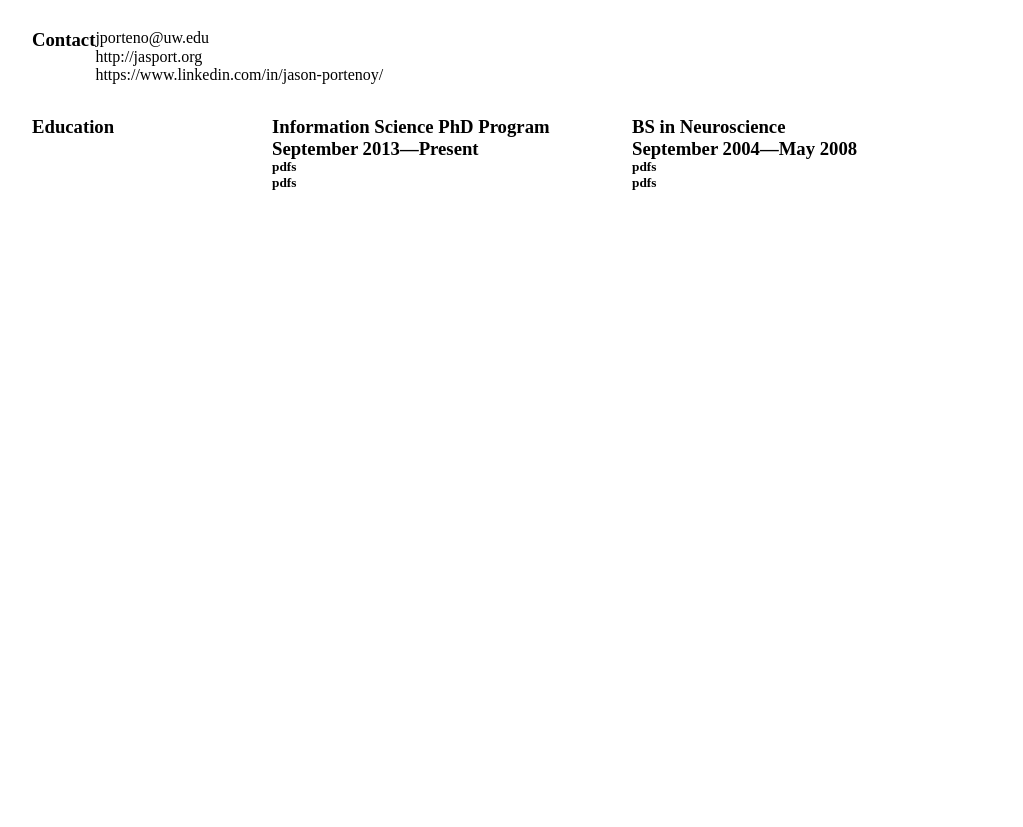
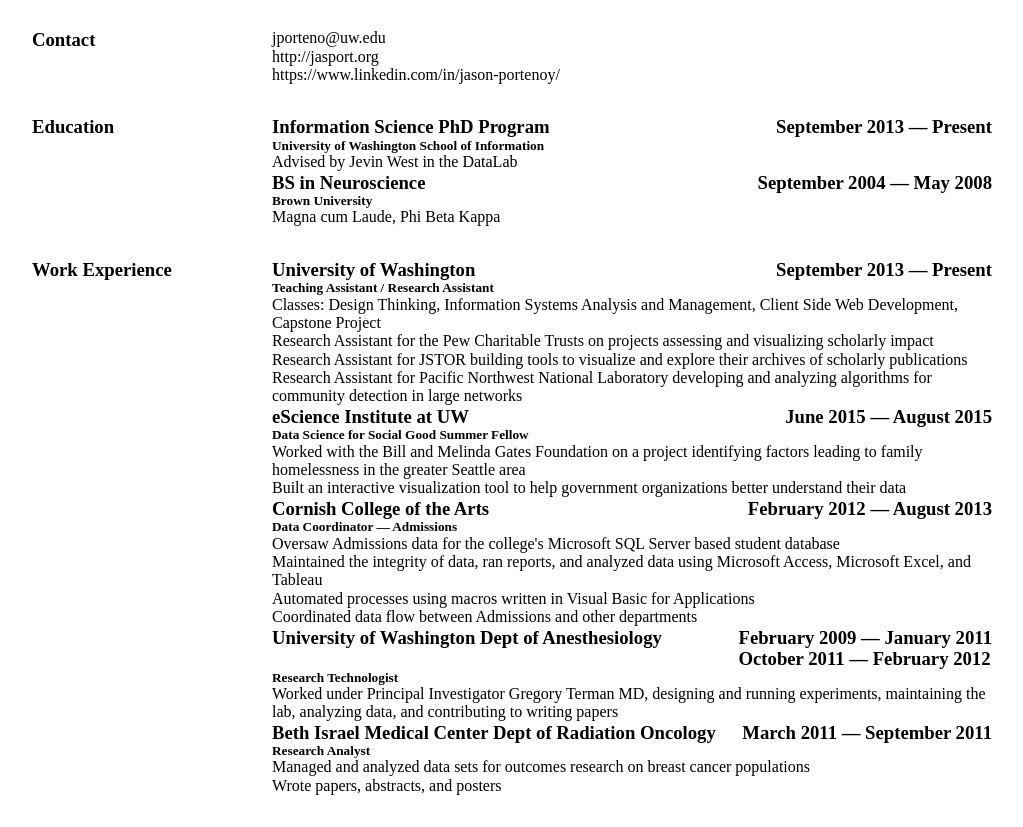
Before and after one commit to h1-the-swan/resume_html, a plain HTML site: page json-data/index.html in a window 1280 px wide. Shown: the part 61-888 px from the top of the page, without its empty margins (128-1151 px from the left). Before the commit the page ends 800 px from the top, so only its background shows below. Drawn offline with nearby package versions, Linux system fonts and the light colour scheme.

Commit message:
WIP json to html resume. working so far

```diff
--- a/json-data/index.html
+++ b/json-data/index.html
@@ -12,6 +12,64 @@
 			<div id="resume-title"></div>
 			<div id="resume-main">
 
+				<div id="resume-section-contact" class="resume-section row">
+					<div id="resume-contact-label" class="row-label">
+						<h3>Contact</h3>
+					</div>  <!--/resume-contact-label-->
+					<div id="resume-contact-content" class="row-content">
+						<ul>
+						</ul>
+					</div>  <!--/resume-contact-content-->
+				</div>  <!--/resume-section-contact-->
+
+				<div id="resume-section-education" class="resume-section row">
+					<div id="resume-education-label" class="row-label">
+						<h3>Education</h3>
+					</div>  <!--/resume-education-label-->
+					<div id="resume-education-content" class="row-content ">
+						<div class="item">
+							<div class="row">
+								<div class="item-name row-header">
+									<h3>degree</h3>
+								</div>
+								<div class="item-dates row-header">
+									<h3>june 2001 — august 2001</h3>
+									<h3>june 2001 — august 2001</h3>
+								</div>
+							</div>
+							<div class="item-name2"><h5>Schjool</h5></div>
+							<div class="item-list">
+								<ul>
+								</ul>
+							</div>
+						</div>  <!-- /.item -->
+					</div>  <!--/resume-education-content-->
+				</div>  <!--/resume-section-education-->
+
+				<div id="resume-section-work-experience" class="resume-section row">
+					<div id="resume-work-experience-label" class="row-label">
+						<h3>work-experience</h3>
+					</div>  <!--/resume-work-experience-label-->
+					<div id="resume-work-experience-content" class="row-content ">
+						<div class="item">
+							<div class="row">
+								<div class="item-name row-header">
+									<h3>degree</h3>
+								</div>
+								<div class="item-dates row-header">
+									<h3>june 2001 — august 2001</h3>
+									<h3>june 2001 — august 2001</h3>
+								</div>
+							</div>
+							<div class="item-name2"><h5>Schjool</h5></div>
+							<div class="item-list">
+								<ul>
+								</ul>
+							</div>
+						</div>  <!-- /.item -->
+					</div>  <!--/resume-work-experience-content-->
+				</div>  <!--/resume-section-work-experience-->
+
 			</div>  <!--/resume-main-->
 		</div>  <!--/resume-container-->
 		<script src="//ajax.googleapis.com/ajax/libs/jquery/3.2.1/jquery.min.js"></script>
--- a/json-data/resume.css
+++ b/json-data/resume.css
@@ -19,7 +19,6 @@
 .row-nested {
 	/* flex-wrap: nowrap; */
 	/* justify-content: space-between; */
-	flex: 3;
 }
 
 .resume-section {
@@ -40,16 +39,15 @@
 }
 
 .row-content {
-	/* flex: 3 3 auto; */
-	flex: 3 3 100%;
+	flex: 3;
 }
 
 .row-header {
-	flex: 1 1 50%;
+	/* flex: 1 1 50%; */
 }
 
 .row-oneline {
-	flex: 1 1 100%;
+	/* flex: 1 1 100%; */
 }
 
 @media all and ( min-width: 480px ) {
--- a/json-data/resume.js
+++ b/json-data/resume.js
@@ -3,69 +3,68 @@
 	var $container = $( '#resume-container' );
 	$( '#resume-title' ).append( $( '<h1>' ).text( data['Title'] ) );
 
-	function getSectionDiv(slug) {
-		return $( '<div id="resume-section-' + slug + '" class="resume-section row">');
-	}
-
-	function getLabelDiv(label, slug) {
-		var $div = $( '<div id="resume-' + slug + '-label" class="row-label">' );
-		$div.append( $( '<h3>' ).text(label) );
-		return $div;
-	}
-
-	function getContentDiv(slug) {
-		return $( '<div id="resume-' + slug + '-content" class="row-content">' );
-	}
-
-	var $resumeMain = $( '#resume-main' );
-
 	// Contact
 	var sectionName = 'Contact';
 	var slug = convertToSlug(sectionName);
 	var thisData = data.sections[sectionName];
-	var $sectionDiv = getSectionDiv(slug);
-	$sectionDiv.append( getLabelDiv(sectionName, slug) );
-	var $ul = $( '<ul>' );
+	var $section = $( '#resume-section-' + slug );
+	$section.find( '.row-label' ).html( $( '<h3>' ).text( sectionName ) );
+	var $content = $section.find( '.row-content' );
+	var $ul = $content.find( 'ul' );
 	for (var i = 0, len = thisData.length; i < len; i++) {
-		$ul.append( $( '<li>' ).text(thisData[i]));
+		$ul.append( $( '<li>' ).text( thisData[i] ) );
 	}
-	var $contentDiv = getContentDiv(slug);
-	$contentDiv.append( $ul );
-	$sectionDiv.append( $contentDiv );
-	console.log($sectionDiv);
-	$resumeMain.append( $sectionDiv );
 
-	function getItem(itemData, slug) {
-		var $contentDiv = getContentDiv(slug);
-		// $contentDiv.addClass( 'row-nested' );
-		// $contentDiv.addClass( 'row' );
-		var $name = $( '<div class="row-header">' );
-		$name.append( $( '<h3>' ).text( itemData.name ) );
-		$contentDiv.append( $name );
-
-		var $dates = $( '<div class="row-header">' );
-		for (var i = 0, len = itemData.dates.length; i < len; i++) {
-			$dates.append( $( '<h3>' ).text( itemData.dates[i].start + '—' + itemData.dates[i].end) );
+	function sectionWithItems(sectionName) {
+		var slug = convertToSlug(sectionName);
+		var thisData = data.sections[sectionName];
+		var $section = $( '#resume-section-' + slug );
+		$section.find( '.row-label' ).html( $( '<h3>' ).text( sectionName ) );
+		var $content = $section.find( '.row-content' );
+		var $itemTemplate = $content.find( '.item' );
+		for (var j = 0; j < thisData.length; j++) {
+			var itemData = thisData[j];
+			console.log(thisData.length);
+			var $item = $itemTemplate.clone();
+			$item.find( '.item-name' ).html( $( '<h3>' ).text( itemData['name'] ) );
+			$item.find( '.item-dates' ).html( '' );  // clear it
+			for (var i = 0, len = itemData['dates'].length; i < len; i++) {
+				var datesData = itemData['dates'][i]
+				var $date = $( '<h3>' ).text( datesData.start + ' — ' + datesData.end );
+				$item.find( '.item-dates' ).append( $date );
+			}
+			$item.find( '.item-name2' ).html( $( '<h5>' ).text( itemData['name2'] ) );
+			var $ul = $item.find( '.item-list ul' );
+			for (var i = 0, len = itemData['list'].length; i < len; i++) {
+				$ul.append( $( '<li>' ).text( itemData['list'][i] ) );
+			}
+			$content.append( $item );
 		}
-		$contentDiv.append( $dates );
-		$contentDiv.append( $( '<div class="row-oneline">' ).append( $('<h5>').text('pdfs')));
-		$contentDiv.append( $( '<div class="row-oneline">' ).append( $('<h5>').text('pdfs')));
-		return $contentDiv;
+		$itemTemplate.remove();
 	}
 
 	// Education
 	var sectionName = 'Education';
-	var slug = convertToSlug(sectionName);
-	var thisData = data.sections[sectionName];
-	var $sectionDiv = getSectionDiv(slug);
-	$sectionDiv.append( getLabelDiv(sectionName, slug) );
-	// $sectionDiv.append( getItem(thisData[0], slug) );
-	$sectionDiv.append( $( '<div class="row row-nested right-side">' ) );
-	for (var i = 0, len = thisData.length; i < len; i++) {
-		$sectionDiv.find( '.right-side' ).append( getItem(thisData[i], slug) );
-	}
-	console.log($sectionDiv);
-	$resumeMain.append( $sectionDiv );
+	sectionWithItems(sectionName);
+
+	// Work Expreience
+	var sectionName = 'Work Experience';
+	sectionWithItems(sectionName);
+
+	//
+	// // Education
+	// var sectionName = 'Education';
+	// var slug = convertToSlug(sectionName);
+	// var thisData = data.sections[sectionName];
+	// var $sectionDiv = getSectionDiv(slug);
+	// $sectionDiv.append( getLabelDiv(sectionName, slug) );
+	// // $sectionDiv.append( getItem(thisData[0], slug) );
+	// $sectionDiv.append( $( '<div class="row row-nested right-side">' ) );
+	// for (var i = 0, len = thisData.length; i < len; i++) {
+	// 	$sectionDiv.find( '.right-side' ).append( getItem(thisData[i], slug) );
+	// }
+	// console.log($sectionDiv);
+	// $resumeMain.append( $sectionDiv );
 
 }
 
--- a/json-data/test/resume.css
+++ b/json-data/test/resume.css
@@ -12,7 +12,7 @@
 .row {
 	display: flex;
 	flex-direction: column;
-	flex-wrap: wrap;
+	/* flex-wrap: wrap; */
 	justify-content: space-between;
 }
 
@@ -39,15 +39,15 @@
 }
 
 .row-content {
-	flex: 2;
+	flex: 3;
 }
 
 .row-header {
-	flex: 1 1 50%;
+	/* flex: 1 1 50%; */
 }
 
 .row-oneline {
-	flex: 1 1 100%;
+	/* flex: 1 1 100%; */
 }
 
 @media all and ( min-width: 480px ) {
```
Also changed, not shown: json-data/test/index.html (+24 -6 lines).
